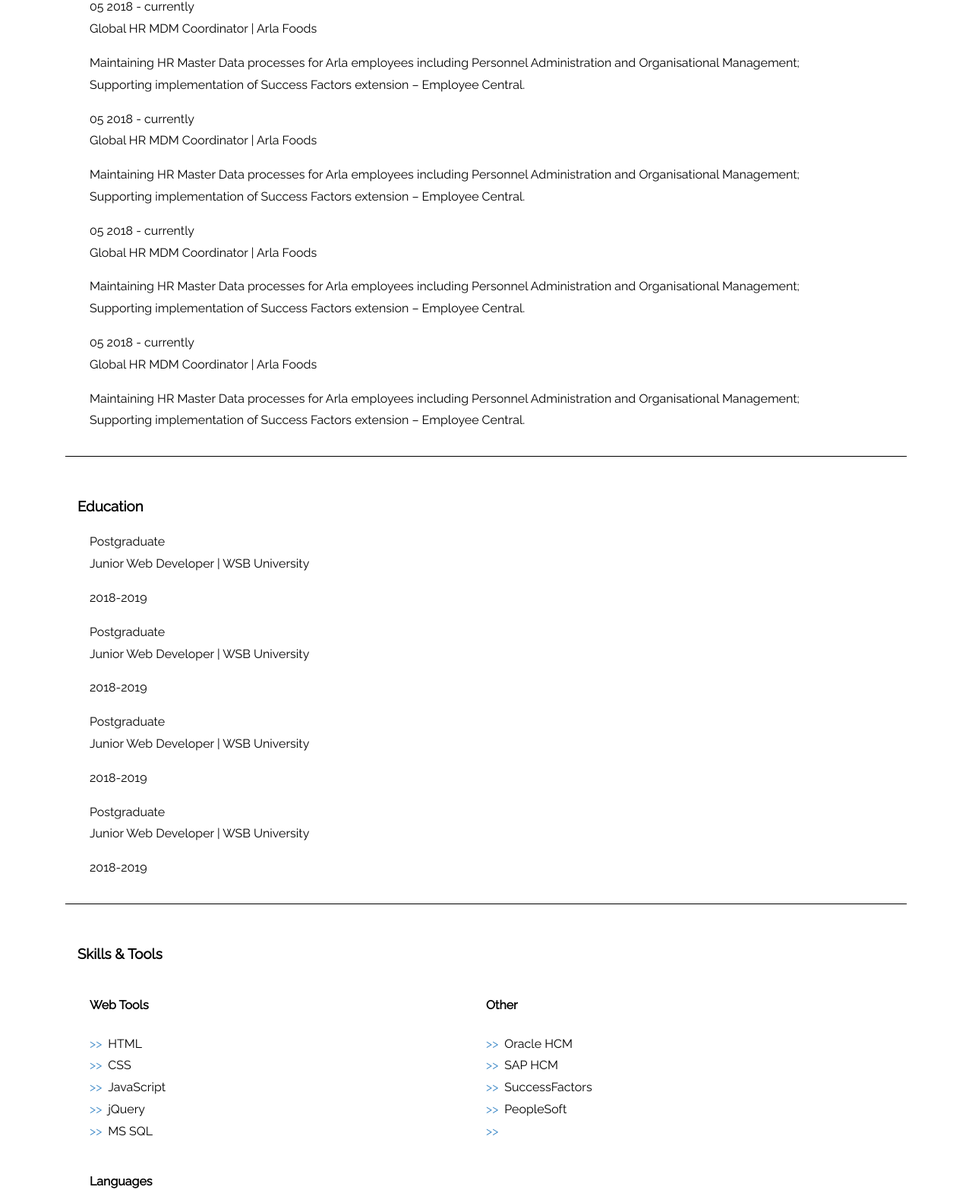
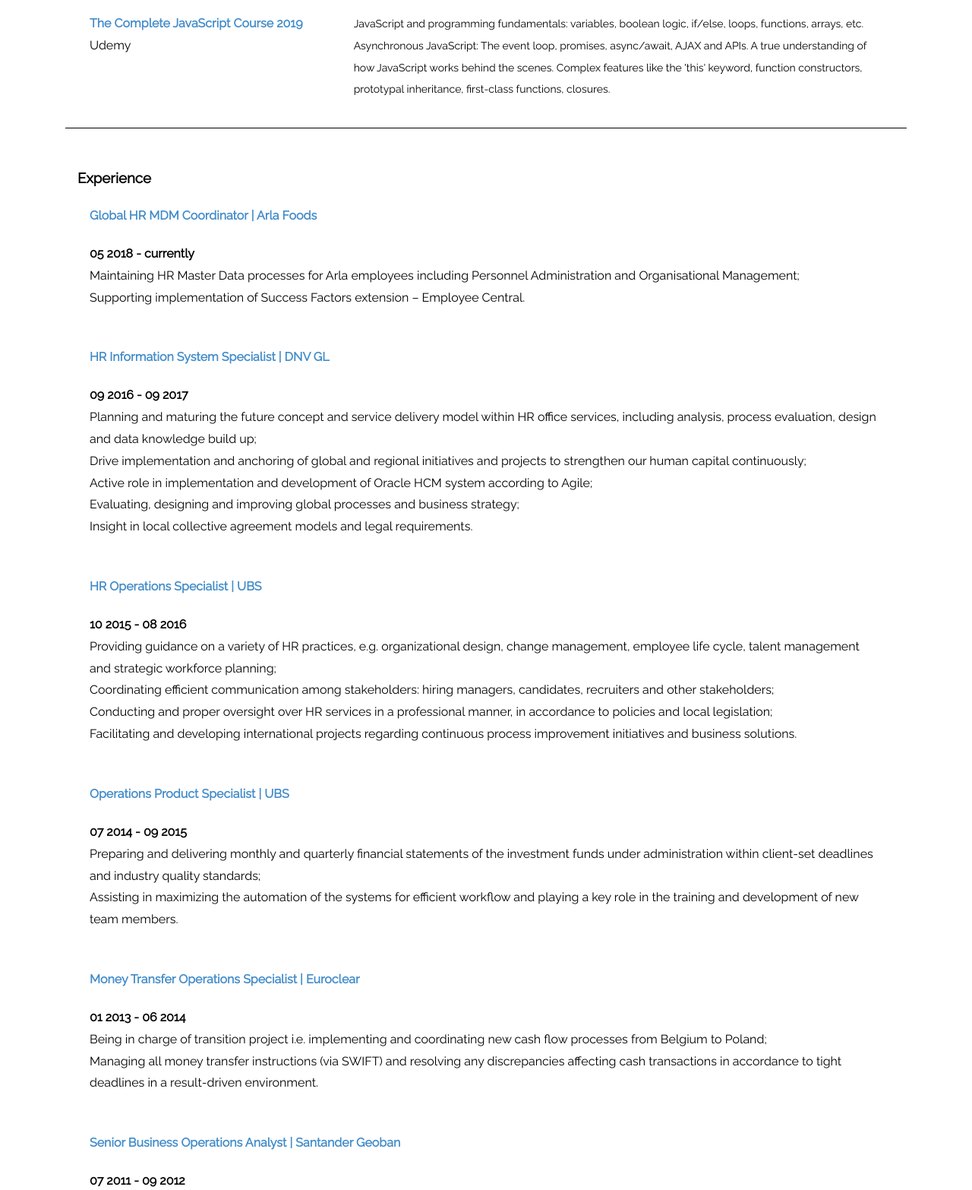
Before and after one commit to joannagibowicz/MyCV, a plain HTML site: page index.html in a window 1280 px wide. Shown: the part 1013-2579 px from the top of the page at 76% size. Drawn offline with Linux system fonts and the light colour scheme.

Commit message:
add courses descriptions

```diff
--- a/index.html
+++ b/index.html
@@ -14,28 +14,37 @@
 				<img src="img/J.Gibowicz.jpg"/>
 			</div>
 			<h1>Joanna Gibowicz</h1>
+			<p>Web Design Enthusiast</p>
 			<section>
 				<p>Currently looking for new opportunities in Web Development, I strongly believe that it will be the best, next step in my career that will sum up my hitherto experience and will be a perfect way to develop, learn a lot and cope with many new challenges. I have worked for 10 years in international companies and I had a chance to understand the business, strategy models and processes in different industries. I would like to continue using my skills in practice and take my professional path to the next level, hopefully exceeding your and my own expectations.</p>
 			</section>
 		</header>
 		<main>
-			<!-- Kursy i Szkolenia -->
+			<!-- Courses & Workshops-->
 			<section>
 				<h3>Courses & Workshops</h3>
 					<article>
 						<div class="course">
 							<div class="title">
-							MS SQL - InfoShare Academy
+							Junior Web Developer<br><span>WSB University</span>
 							</div>
-							<div class="descrition">
-								<p>Lorem ipsum dolor sit amet consectetur adipisicing elit. Qui, nam?Lorem ipsum dolor sit, amet consectetur adipisicing elit. Lorem ipsum dolor sit, amet consectetur adipisicing elit. Maxime, nihil.</p>
+							<div class="description">
+								<p>Postgraduate studies. HTML & CSS, the basic techniques of multimedia related to www - including the ability to create layout based on a graphic design. Basics of JavaScript, frameworks (jQuery, Bootstrap, AngularJS) and content management system - WordPress. Implementing responsive websites (RWD). Practical use of CSS preprocessors - Sass.</p>
 							</div>
 						</div>
 						<div class="course">
 							<div class="title">
-							The Complete JavaScript Course 2019: Build Real Projects! - Udemy
+							MS SQL<br><span>InfoShare Academy</span>
 							</div>
-							<div class="descrition">
+							<div class="description">
+								<p>Functions and expressions in SQL language: operations on strings, combining and splitting text, mathematical & date/time functions, creating own functions. Aggregating queries (GROUP BY, COUNT, MIN, MAX, SUM, AVG), conditions in aggregate results (WHERE, HAVING). Operations on linked tables (INNER JOIN, RIGHT / LEFT / FULL OUTER JOIN, CROSS JOIN). Combining query results (UNION, INTERSECT, EXCEPT / MINUS). Nested queries. DML (Data Manipulation Language): UPDATE, INSERT, DELETE, SELECT INTO. Creating and modifying SQL objects - DDL (Data Definition Language): CREATE, ALTER, ALTER TABLE, DROP. Stored SQL procedures and T-SQL programming. SQL cursors. Event handling using a trigger (TRIGGER). Communication with Microsoft SQL Server – data import and export. Basics of administration and introduction to access management.</p>
+							</div>
+						</div>
+						<div class="course">
+							<div class="title">
+							The Complete JavaScript Course 2019<br><span>Udemy</span>
+							</div>
+							<div class="description">
 								<p>JavaScript and programming fundamentals: variables, boolean logic, if/else, loops, functions, arrays, etc. Asynchronous JavaScript: The event loop, promises, async/await, AJAX and APIs. A true understanding of how JavaScript works behind the scenes. Complex features like the 'this' keyword, function constructors, prototypal inheritance, first-class functions, closures.</p>
 							</div>
 						</div>
@@ -44,87 +53,111 @@
 			<!--Experience -->
 			<section>
 				<h3>Experience</h3>
-				<article class="experience">
+				<article>
+					<div class="experience">
 						<div class="title">
-						05 2018 - currently<br>
-						Global HR MDM Coordinator |  Arla Foods
+							<h4>Global HR MDM Coordinator |  Arla Foods</h4>
+							<span class="date">05 2018 - currently</span>
 						</div>
 						<div class="description">
-						<p>Maintaining HR Master Data processes for Arla employees including Personnel Administration and Organisational Management;
-							<br>
-							Supporting implementation of Success Factors extension – Employee Central.
-						</p>
+							<p>Maintaining HR Master Data processes for Arla employees including Personnel Administration and Organisational Management;</p>
+							</p>Supporting implementation of Success Factors extension – Employee Central.</p>
 						</div>
+					</div>
+					<div class="experience">
 						<div class="title">
-						05 2018 - currently<br>
-						Global HR MDM Coordinator |  Arla Foods
+							<h4>HR Information System Specialist |  DNV GL</h4>
+							<span class="date">09 2016 - 09 2017</span>
 						</div>
-					<div class="descrition">
-						<p>Maintaining HR Master Data processes for Arla employees including Personnel Administration and Organisational Management;
-							<br>
-							Supporting implementation of Success Factors extension – Employee Central.
-						</p>
+						<div class="description">
+							<p>Planning and maturing the future concept and service delivery model within HR office services, including analysis, process evaluation, design and data knowledge build up;</p>
+							<p>Drive implementation and anchoring of global and regional initiatives and projects to strengthen our human capital continuously;</p>
+							<p>Active role in implementation and development of Oracle HCM system according to Agile;</p>
+							<p>Evaluating, designing and improving global processes and business strategy;</p>
+							<p>Insight in local collective agreement models and legal requirements.</p>
 						</div>
+					</div>
+					<div class="experience">
 						<div class="title">
-						05 2018 - currently<br>
-						Global HR MDM Coordinator |  Arla Foods
+							<h4>HR Operations Specialist |  UBS</h4>
+							<span class="date">10 2015 - 08 2016</span>
 						</div>
-					<div class="descrition">
-						<p>Maintaining HR Master Data processes for Arla employees including Personnel Administration and Organisational Management;
-							<br>
-							Supporting implementation of Success Factors extension – Employee Central.
-						</p>
+						<div class="description">
+							<p>Providing guidance on a variety of HR practices, e.g. organizational design, change management, employee life cycle, talent management and strategic workforce planning;</p>
+							<p>Coordinating efficient communication among stakeholders: hiring managers, candidates, recruiters and other stakeholders;</p>
+							<p>Conducting and proper oversight over HR services in a professional manner, in accordance to policies and local legislation;</p>
+							<p>Facilitating and developing international projects regarding continuous process improvement initiatives and business solutions.</p>
 						</div>
+					</div>
+					<div class="experience">
 						<div class="title">
-						05 2018 - currently<br>
-						Global HR MDM Coordinator |  Arla Foods
+							<h4>Operations Product Specialist |  UBS</h4>
+							<span class="date">07 2014 - 09 2015</span>
 						</div>
-					<div class="descrition">
-						<p>Maintaining HR Master Data processes for Arla employees including Personnel Administration and Organisational Management;
-							<br>
-							Supporting implementation of Success Factors extension – Employee Central.
-						</p>
+						<div class="description">
+							<p>Preparing and delivering monthly and quarterly financial statements of the investment funds under administration within client-set deadlines and industry quality standards;</p>
+							<p>Assisting in maximizing the automation of the systems for efficient workflow and playing a key role in the training and development of new team members.</p>
+						</div>
+					</div>
+					<div class="experience">
+						<div class="title">
+							<h4>Money Transfer Operations Specialist |  Euroclear</h4>
+							<span class="date">01 2013 - 06 2014</span>
+						</div>
+						<div class="description">
+							<p>Being in charge of transition project i.e. implementing and coordinating new cash flow processes from Belgium to Poland;</p>
+							<p>Managing all money transfer instructions (via SWIFT) and resolving any discrepancies affecting cash transactions in accordance to tight deadlines in a result-driven environment.</p>
+						</div>
+					</div>
+					<div class="experience">
+						<div class="title">
+							<h4>Senior Business Operations Analyst |  Santander Geoban</h4>
+							<span class="date">07 2011 - 09 2012</span>
+						</div>
+						<div class="description">
+							<p>Managing day to day operations in the team (i.a. planning work distribution);</p>
+							<p>Performing process reviews, identifying process improvements and financial analysis of processes according to SLA and SOX procedures;</p>
+							<p>Coordinating  Value Stream Mapping Project and taking active part in Failure Mode and Effects Analysis Project.</p>
+						</div>
+					</div>
+					<div class="experience">
+						<div class="title">
+							<h4>Business Operations Analyst |  Santander Geoban</h4>
+							<span class="date">08 2009 - 07 2011</span>
+						</div>
+						<div class="description">
+							<p>Provision of financial operations, international payments, quality control of data processing and monitoring daily operations to ensure due process, accuracy and accountability.</p>
+						</div>
 					</div>
 				</article>
 			</section>
 			<!-- Education -->
 			<section>
 				<h3>Education</h3>
-				<article class="education">
+				<article>
+					<div class="school">
+						<div class="description">
+							<p>English & German Studies | <span>Jagiellonian University</span></p>
+						</div>
 						<div class="title">
-							Postgraduate
-							<br>
-							Junior Web Developer | WSB University
+							<h4>Bachelor (2014-2017)</h4>
 						</div>
-					<div class="descrition">
-							<p>2018-2019</p>
 					</div>
-
+					<div class="school">
+						<div class="description">
+							<p>Tourism Management | <span>Academy of Tourism and Hotel Management in Gdansk</span></p>
+						</div>
 						<div class="title">
-							Postgraduate
-							<br>
-							Junior Web Developer | WSB University
+								<h4>Master (2010-2012)</h4>
 						</div>
-					<div class="descrition">
-							<p>2018-2019</p>
 					</div>
-
+					<div class="school">
+						<div class="description">
+							<p>Environment Protection | <span> University of Gdansk</span></p>
+						</div>
 						<div class="title">
-							Postgraduate
-							<br>
-							Junior Web Developer | WSB University
+								<h4>Bachelor (2004-2007)</h4>
 						</div>
-					<div class="descrition">
-							<p>2018-2019</p>
-					</div>
-
-					<div class="title">
-							Postgraduate
-							<br>
-							Junior Web Developer | WSB University
-					</div>
-					<div class="descrition">
-							<p>2018-2019</p>
 					</div>
 				</article>
 			</section>
@@ -150,7 +183,7 @@
 								<li>SAP HCM</li>
 								<li>SuccessFactors</li>
 								<li>PeopleSoft</li>
-								<li></li>
+								<li>ServiceNow</li>
 							</ul>
 						</div>
 						<div class="column">
@@ -166,7 +199,7 @@
 			</section>
 			<!-- Hobbys & Interests-->
 			<section>
-					<h3>Hobbys & Interests</h3>
+					<h3>Hobby & Interests</h3>
 					<article class="hobbys">
 						<div>
 
@@ -178,7 +211,7 @@
 
 		</main>
 		<footer>
-			<p>Created by @Name  / LinkedIn / 2018 </p>
+			<p>Created by @Joanna Gibowicz  / LinkedIn / 2019 </p>
 		</footer>
 	</body>
 </html>
--- a/style.css
+++ b/style.css
@@ -37,6 +37,7 @@ header {
 header section {
   margin: 0 auto;
   width: 840px;
+  font-size: 14px;
 }
 
 header img {
@@ -44,7 +45,7 @@ header img {
   border-radius: 50%;
 }
 
-h1 {
+header > h1 {
   margin: 1em 0;
   text-transform: uppercase;
 }
@@ -53,13 +54,19 @@ main {
   max-width: 1140px;
 }
 
+/**************** Courses & Workshops *********************/
 .course {
   display: flex;
   margin-bottom: 20px;
 }
+.course span{
+  text-transform: capitalize;
+  color: black;
+  font-weight: 200;
+}
 
 .course .title {
-  text-transform: uppercase;
+  text-transform: capitalize;
   font-weight: bold;
   color: #428cc9;
   flex: 0 0 33.3%;
@@ -69,12 +76,39 @@ main {
 .course .description {
   flex: 0 0 66.6%;
   max-width: 66.6%;
+  font-size: 14px;
 }
 
-.course .descrition p {
-  padding-left: 1em;
+p {
   margin: 0;
 }
+
+/****************** Experience **********************/
+.experience{
+  margin-bottom: 50px;
+}
+.experience .title .date{
+  font-weight: bold;
+}
+.experience .title > h4{
+  color:#428cc9;
+}
+
+/********************* Education *******************/
+.school span {
+  color: #428cc9;
+  font-style: italic;
+  text-transform: capitalize;
+}
+.school .title > h4{
+  font-weight: 200;
+}
+
+.school .description{
+  font-weight: bold;
+}
+
+/******************** Skills & Tools ********************/
 
 .skills{
   display: flex;
@@ -96,10 +130,7 @@ main {
   color: #428cc9;
 }
 
-
-.school span {
-  color: #A7B8BF;
-}
+/************* Footer *****************/
 
 footer {
  padding: 1em;
```
Lines whose indentation alone changed are shown as unchanged.
